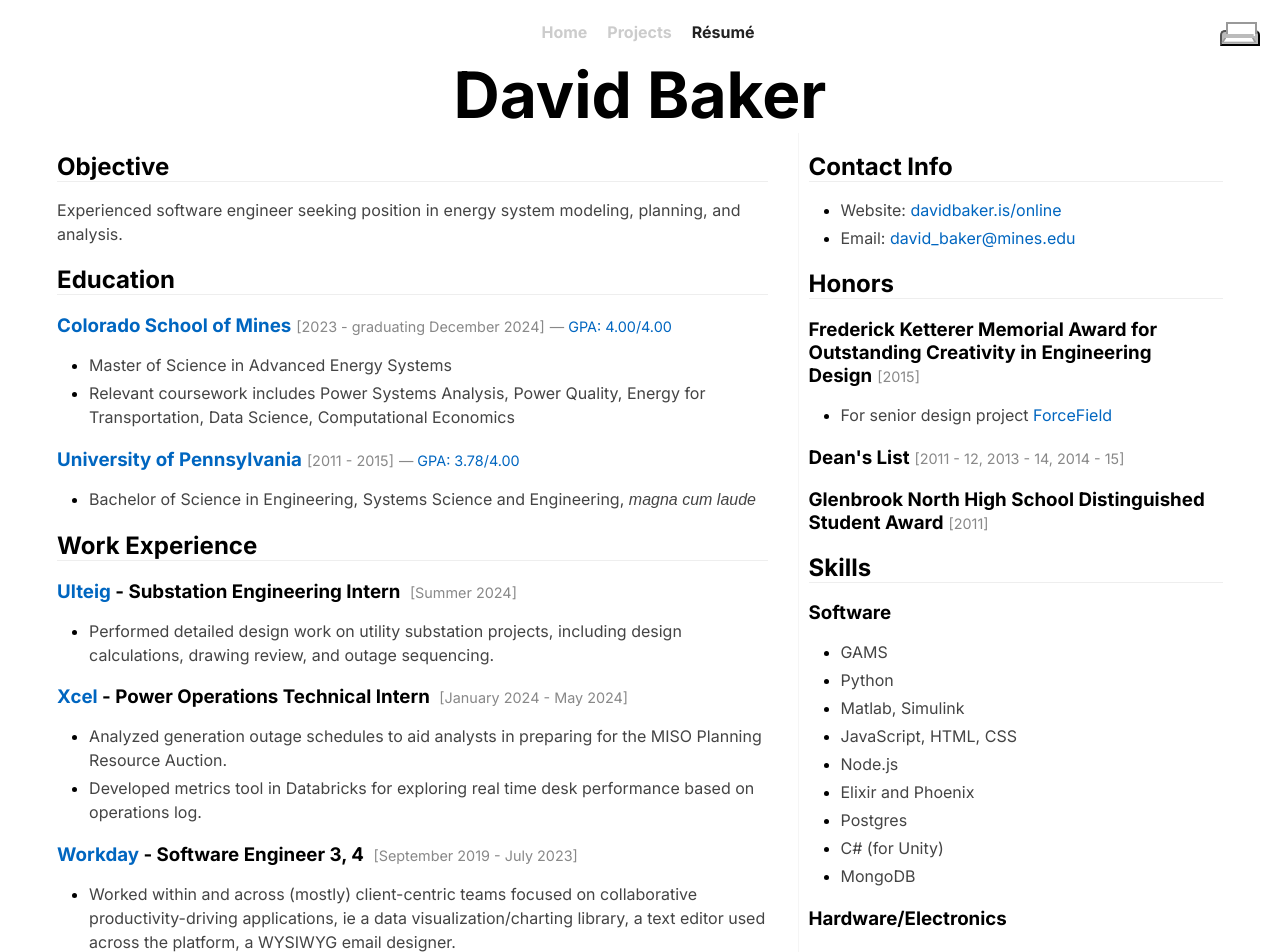
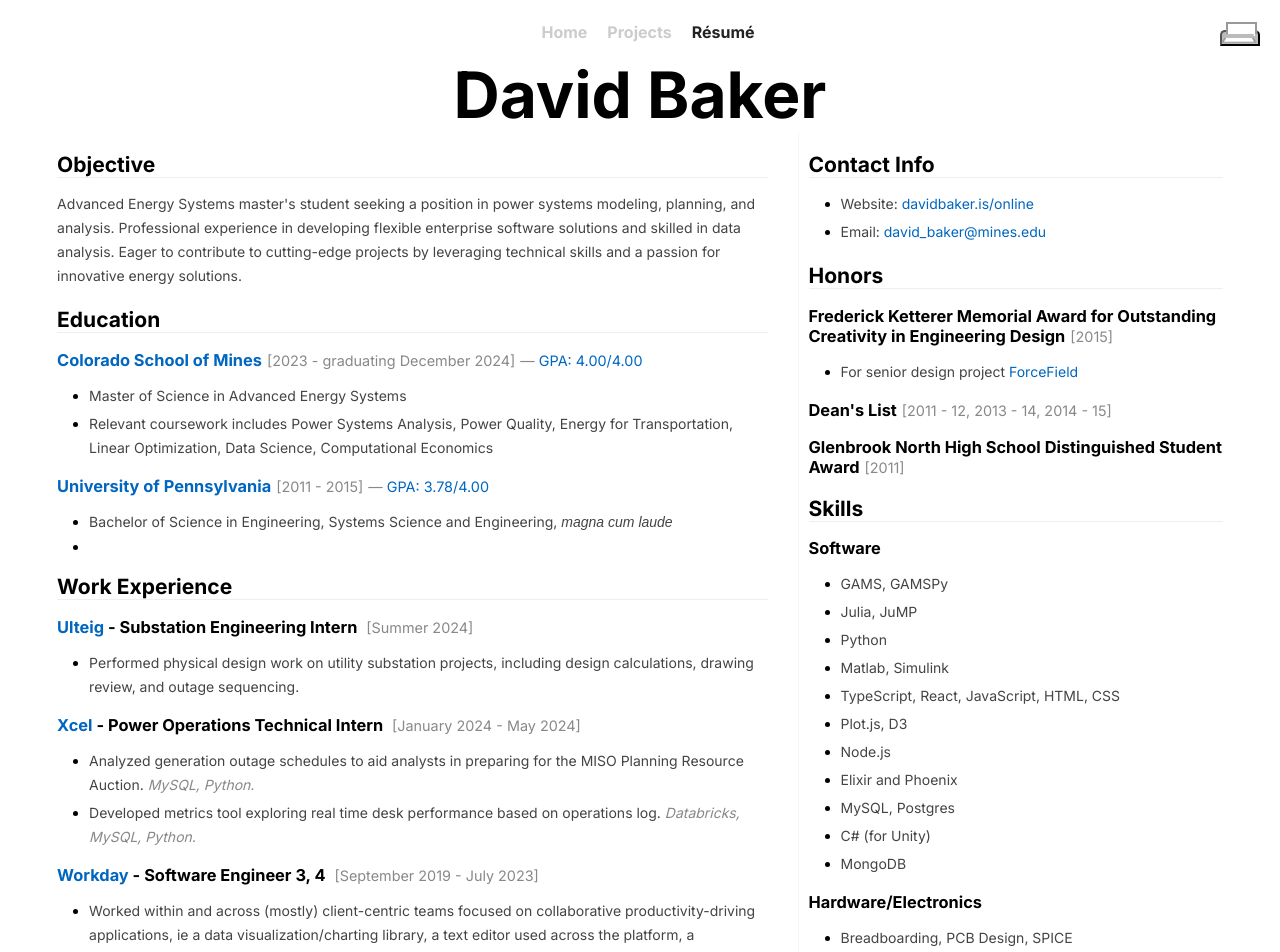
Before and after one commit to davvidbaker/davidbaker-is-next, a Next.js app: page /looking-for-work in a window 1280 px wide. Shown: the top 952 px of the page. Built offline with nearby package versions, Linux system fonts and the light colour scheme.

Commit message:
resume updates

```diff
--- a/src/app/(main)/looking-for-work/base.tsx
+++ b/src/app/(main)/looking-for-work/base.tsx
@@ -6,6 +6,8 @@
 
 
 const Div = styled.div`
+    font-size: 14px;
+
     h1, h2, h3 {
         font-weight: bold;
     }
@@ -38,8 +40,8 @@
 
   .subtitle {
     position: absolute;
-    top: 0;
-    right: 40px;
+    top: 0.5in;
+    right: 0.5in;
     text-align: right;
     font-size: small;
     color: #888;
@@ -60,6 +62,11 @@
     color: #888;
     font-weight: normal;
   }
+
+  .tech {
+    color: #888;
+    font-style: italic;
+    }
 
   ul {
     list-style: disc;
@@ -188,12 +195,37 @@
   }
 
   @media print {
+    main {
+        flex-direction: column;
+    }
+    .left {
+        margin-right: unset;
+    }
 
+    .right {
+        max-width: unset;
+        width: unset;
+        padding-left: unset;
+        border-left: unset;
+     }
+
+
+     #skills ul {
+        display: block;
+     }
+
+    font-size: 12px;
 
     h3 {
         margin-bottom: 0.1rem;
         margin-top: 0.1rem;
     }
+    h3 span {
+            font-size: 0.7rem;
+            margin-left: 5px;
+            color: #888;
+            font-weight: normal;
+        }
     ul {
         margin-top: 0.1rem;
         margin-bottom: 0.1rem;
@@ -201,8 +233,9 @@
 
     .name {
       text-align: left !important;
-      margin: 0;
-      left: 40px !important;
+      margin-left: 0.2in;
+      margin-top: 0.5in;
+      font-size: 32px;
     }
 
     .print-hide,
@@ -220,13 +253,32 @@
     }
 
     #skills ul {
+      width: unset;
+      padding-left: 0px;
+      margin-top: 5px;
+      display: flex;
+      flex-wrap: wrap;
       list-style: none;
-      padding-left: 0;
+
+
+      li {
+        margin-right: 12px;
+        background: #eee;
+        padding-left: 3px;
+        padding-right: 3px;
+        border-radius: 5px;
+
+        p {
+            margin-top: 0px;
+            margin-bottom: 0px;
+        }
+      }
+
     }
+
 
     #skills div {
       min-width: 20% !important;
-      max-width: 30% !important;
     }
 
     .left {
@@ -242,10 +294,13 @@
     relevantCoursework?: string
 }
 
-const baseObjective = "Experienced software engineer seeking position in energy system modeling, planning, and analysis."
+const baseObjective = `
+Advanced Energy Systems master's student seeking a position in power systems modeling, planning, and analysis.
+Professional experience in developing flexible enterprise software solutions and skilled in data analysis.
+Eager to contribute to cutting-edge projects by leveraging technical skills and a passion for innovative energy solutions.`
 
 
-const baseCoursework = "Power Systems Analysis, Power Quality, Energy for Transportation, Data Science, Computational Economics"
+const baseCoursework = "Power Systems Analysis, Power Quality, Energy for Transportation, Linear Optimization, Data Science, Computational Economics"
 export const Resume = ({ objective = baseObjective, relevantCoursework = baseCoursework }: Props) => (
     <Div>
         <Head>
@@ -288,14 +343,21 @@
                         <h3>
                             <a href="https://www.upenn.edu">University of Pennsylvania</a>
                             <span>[2011 - 2015]</span><span>— <a title="transcript" href="/images/unofficial-transcript.png">GPA: 3.78/4.00
-                                    </a>
-                                </span>
+                            </a>
+                            </span>
                         </h3>
                         <ul>
                             <li>
                                 <p>
                                     Bachelor of Science in Engineering, Systems Science and
                                     Engineering, <em>magna cum laude</em>
+                                </p>
+                            </li>
+
+                            <li>
+                                <p className="print-show">
+                                    Frederick Ketterer Memorial Award for Outstanding Creativity in Engineering Design for senior design project{' '}
+                                    <Link href="/a-haptics-engineer">ForceField</Link>
                                 </p>
                             </li>
                         </ul>
@@ -307,7 +369,7 @@
                         </h3>
                         <ul>
                             <li>
-                                <p>Performed detailed design work on utility substation projects, including design calculations, drawing review, and outage sequencing.</p>
+                                <p>Performed physical design work on utility substation projects, including design calculations, drawing review, and outage sequencing.</p>
                             </li>
                         </ul>
                         <h3>
@@ -315,9 +377,11 @@
                         </h3>
                         <ul>
                             <li>
-                                <p>Analyzed generation outage schedules to aid analysts in preparing for the MISO Planning Resource Auction.</p>
+                                <p>Analyzed generation outage schedules to aid analysts in preparing for the MISO Planning Resource Auction.
+                                    <span className="tech">{' '}MySQL, Python.</span></p>
                             </li>
-                            <li><p>Developed metrics tool in Databricks for exploring real time desk performance based on operations log.
+                            <li><p>Developed metrics tool exploring real time desk performance based on operations log.
+                                <span className="tech">{' '}Databricks, MySQL, Python.</span>
                             </p>
                             </li>
                         </ul>
@@ -328,6 +392,7 @@
                             <li>
                                 <p>Worked within and across (mostly) client-centric teams focused on collaborative productivity-driving applications,
                                     ie a data visualization/charting library, a text editor used across the platform, a WYSIWYG email designer.
+                                    <span className="tech">TypeScript, React, HTML, CSS, Java.</span>
                                 </p>
                             </li>
                         </ul>
@@ -363,7 +428,7 @@
                         <ul className='print-hide'>
                             <li>
                                 <p>
-                                    Worked on a really wide variety of client projects varying
+                                    Worked on a wide variety of client projects varying
                                     from your classic web stack to cross-platform game
                                     development, VR dev for Oculus Rift, and Three.js and WebGL
                                     experiences.
@@ -503,7 +568,7 @@
                     </section>
                 </div>
 
-                <div className="right print-hide">
+                <div className="right">
                     <section className="print-hide">
                         <h2>Contact Info</h2>
                         <ul>
@@ -553,38 +618,41 @@
                         </h3>
                     </section>
 
-                    <section className="print-hide">
-                        <h2>Skills</h2>
+                    <section>
+                        <h2><span className="print-hide">Skills</span></h2>
                         <div id="skills">
                             <div>
                                 <h3 className='print-hide'>Software</h3>
+                                <h3 className='print-show'>Software Skills</h3>
                                 <ul>
-                                    <li><p>GAMS</p></li>
+                                    <li><p>GAMS, GAMSPy</p></li>
+                                    <li><p>Julia, JuMP</p></li>
                                     <li><p>Python</p></li>
                                     <li><p>Matlab, Simulink</p></li>
                                     <li>
-                                        <p>JavaScript, HTML, CSS</p>
+                                        <p>TypeScript, React, JavaScript, HTML, CSS</p>
                                     </li>
-                                    <li>
+                                    <li><p>Plot.js, D3</p></li>
+                                    <li className='print-hide'>
                                         <p>Node.js</p>
                                     </li>
-                                    <li>
+                                    <li className='print-hide'>
                                         <p>Elixir and Phoenix</p>
                                     </li>
                                     <li>
-                                        <p>Postgres</p>
+                                        <p>MySQL, Postgres</p>
                                     </li>
                                     <li className='print-hide'>
                                         <p>C# (for Unity)</p>
                                     </li>
-                                    <li>
+                                    <li className='print-hide'>
                                         <p>MongoDB</p>
                                     </li>
                                 </ul>
                             </div>
 
-                            <div>
-                                <h3 className='print-hide'>Hardware/Electronics</h3>
+                            <div className='print-hide'>
+                                <h3>Hardware/Electronics</h3>
                                 <ul>
                                     <li>
                                         <p>Breadboarding, PCB Design, SPICE</p>
@@ -601,8 +669,8 @@
                                 </ul>
                             </div>
 
-                            <div>
-                                <h3 className='print-hide'>Other</h3>
+                            <div className='print-hide'>
+                                <h3>Other</h3>
                                 <ul>
                                     <li>
                                         <p>
--- /dev/null
+++ b/src/app/(main)/looking-for-work/in-grid-operations-planning/page.tsx
@@ -0,0 +1,16 @@
+import React from 'react';
+
+
+import { Resume } from '../base';
+
+const objective = `Advanced Energy Systems master's student seeking a position in grid operations planning, modeling, and analysis.
+Professional experience in developing flexible enterprise software solutions and skilled in data analysis.
+Eager to contribute to cutting-edge projects by leveraging technical skills and a passion for innovative energy solutions.`
+
+
+const ResumeGridPlanning = () => <Resume
+    objective={objective}
+    relevantCoursework="Power Systems Analysis, Power Quality, Linear Optimization, Data Science, Computational Economics"
+/>
+
+export default ResumeGridPlanning
--- a/src/app/(main)/online/page.tsx
+++ b/src/app/(main)/online/page.tsx
@@ -130,6 +130,7 @@
           // @ts-ignore
           start="I am interested in"
           items={[
+            'power system modeling.',
             'distributed energy resources.',
             'pumped hydro storage.',
             'power electronics.',
@@ -140,6 +141,7 @@
             'batteries.',
             'electricity and magnetism.',
             'sustainability.',
+            'linear optimization',
             'the future of the internet 🌐.',
             'education.',
           ]}
```
